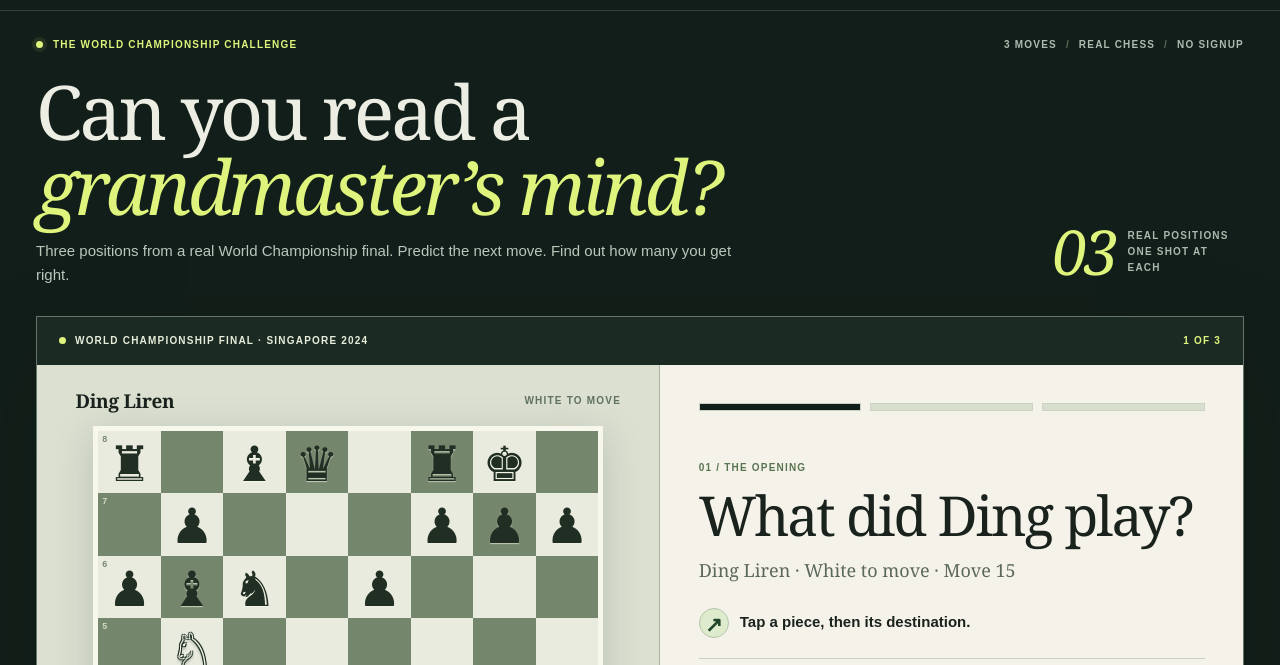
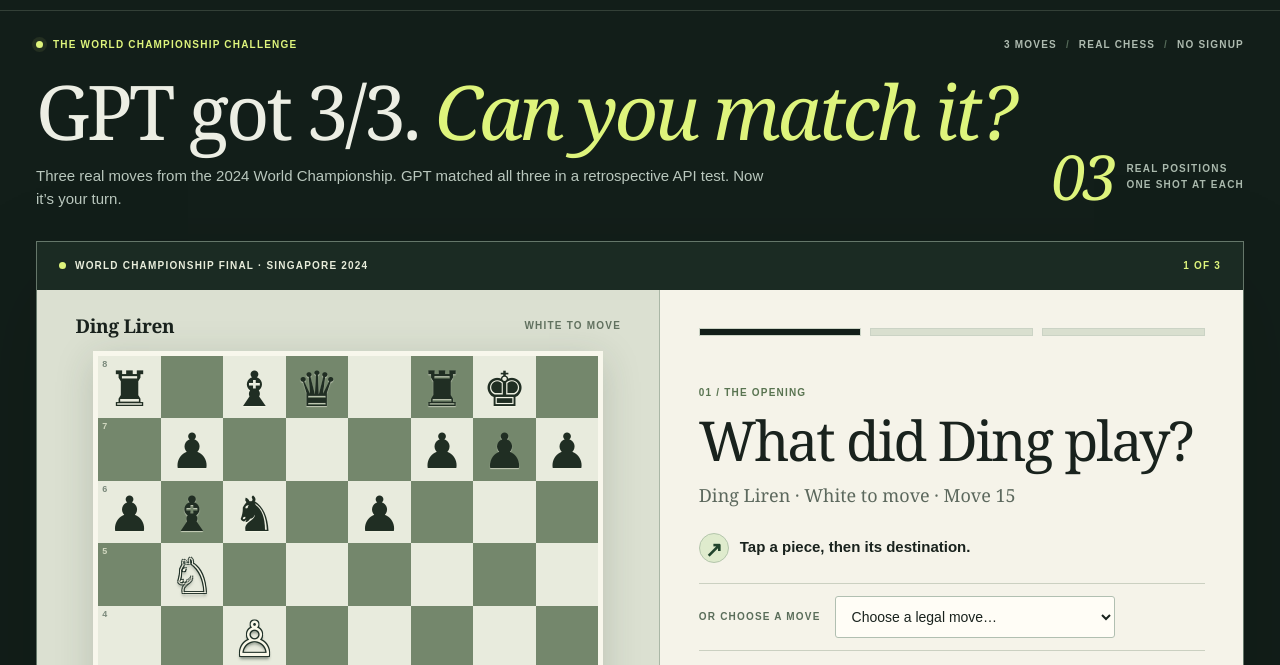
Before and after one commit to fraware/grandmaster-vs-model, a website with bundled scripts: page index.html in a window 1280 px wide. Shown: the part 60-725 px from the top of the page. Built offline with nearby package versions, Linux system fonts and the light colour scheme.

Commit message:
Publish verified historical GPT moves and interactive comparison

```diff
--- a/data/retrospective-2024.json
+++ b/data/retrospective-2024.json
@@ -4,12 +4,115 @@
   "event": "FIDE World Championship Match 2024",
   "game": 14,
   "context": "post-event-demonstration",
-  "note": "No historical model predictions published yet. This is separate from the prospective 2026 championship experiment.",
+  "note": "The game was public before this model was released; this is retrospective entertainment, not prospective forecasting or a benchmark of generalization.",
   "model": {
     "id": "openai-gpt-6-2-astra",
     "name": "GPT-6.2 Astra",
     "provider": "openai",
     "version": "gpt-6.2-astra"
   },
-  "attempts": []
+  "attempts": [
+    {
+      "ply": 28,
+      "fen": "r1bq1rk1/1p3ppp/pbn1p3/1N6/2P5/1P4P1/P4PBP/R1BQ1RK1 w - - 0 15",
+      "actualUci": "b5c3",
+      "actualSan": "Nc3",
+      "status": "valid",
+      "prompt": "Historical chess decision experiment. This is a retrospective demonstration.\nPredict the next HUMAN move from the position; do not seek the best engine move.\nEvent: FIDE World Chess Championship 2024, Game 14, 2024-12-12.\nPlayer to move: Ding Liren.\nOpponent: Gukesh D.\nFEN: r1bq1rk1/1p3ppp/pbn1p3/1N6/2P5/1P4P1/P4PBP/R1BQ1RK1 w - - 0 15\nEarlier moves in UCI (no future moves): g1f3 d7d5 g2g3 c7c5 f1g2 b8c6 d2d4 e7e6 e1g1 c5d4 f3d4 g8e7 c2c4 c6d4 d1d4 e7c6 d4d1 d5d4 e2e3 f8c5 e3d4 c5d4 b1c3 e8g8 c3b5 d4b6 b2b3 a7a6\nLegal candidate moves in UCI: b5a7 b5c7 b5d6 b5d4 b5a3 b5c3 c4c5 b3b4 g3g4 a2a3 a2a4 g2f3 g2e4 g2d5 g2c6 g2h3 g2h1 h2h3 h2h4 a1b1 c1b2 c1a3 c1d2 c1e3 c1f4 c1g5 c1h6 d1c2 d1e2 d1f3 d1g4 d1h5 d1d2 d1d3 d1d4 d1d5 d1d6 d1d7 d1d8 d1e1 f1e1 g1h1\nDo not call tools or consult external material. Return exactly one legal UCI move, with no explanation.",
+      "promptSha256": "718f2634397fddd3519cc4401cd44458721e1bde4e73801bb5d0227874606b8e",
+      "output": "b5c3",
+      "outputSha256": "e51ab4e94c47224e888847038e525cfe22ed3f1662cd113ff8b72cfb8ee585a3",
+      "predictedUci": "b5c3",
+      "startedAt": "2026-11-19T11:23:20.090Z",
+      "completedAt": "2026-11-19T11:23:23.854Z",
+      "providerResponseId": "resp_0d1137187f3ea9de016afedc28f52887d0b2402071af7a66c7",
+      "providerReportedModel": "gpt-6.2-astra",
+      "failure": null,
+      "elapsedMs": 3758,
+      "usage": {
+        "input_tokens": 445,
+        "input_tokens_details": {
+          "cache_write_tokens": 0,
+          "cache_write_tokens_details": {
+            "ttl_12h_tokens": 0,
+            "ttl_30m_tokens": 0
+          },
+          "cached_tokens": 0
+        },
+        "output_tokens": 33,
+        "output_tokens_details": {
+          "reasoning_tokens": 23
+        },
+        "total_tokens": 478
+      }
+    },
+    {
+      "ply": 61,
+      "fen": "R4rk1/5p1p/4b1p1/8/1r6/5BP1/5P2/3R2K1 b - - 1 31",
+      "actualUci": "f8a8",
+      "actualSan": "Rxa8",
+      "status": "valid",
+      "prompt": "Historical chess decision experiment. This is a retrospective demonstration.\nPredict the next HUMAN move from the position; do not seek the best engine move.\nEvent: FIDE World Chess Championship 2024, Game 14, 2024-12-12.\nPlayer to move: Gukesh D.\nOpponent: Ding Liren.\nFEN: R4rk1/5p1p/4b1p1/8/1r6/5BP1/5P2/3R2K1 b - - 1 31\nEarlier moves in UCI (no future moves): g1f3 d7d5 g2g3 c7c5 f1g2 b8c6 d2d4 e7e6 e1g1 c5d4 f3d4 g8e7 c2c4 c6d4 d1d4 e7c6 d4d1 d5d4 e2e3 f8c5 e3d4 c5d4 b1c3 e8g8 c3b5 d4b6 b2b3 a7a6 b5c3 b6d4 c1b2 e6e5 d1d2 c8e6 c3d5 b7b5 c4b5 a6b5 d5f4 e5f4 g2c6 d4b2 d2b2 a8b8 f1d1 d8b6 c6f3 f4g3 h2g3 b5b4 a2a4 b4a3 a1a3 g7g6 b2d4 b6b5 b3b4 b5b4 d4b4 b8b4 a3a8\nLegal candidate moves in UCI: f8e8 f8d8 f8c8 f8b8 f8a8 g8h8 g8g7 f7f6 f7f5 h7h6 h7h5 e6d7 e6c8 e6d5 e6c4 e6b3 e6a2 e6f5 e6g4 e6h3 g6g5 b4b5 b4b6 b4b7 b4b8 b4a4 b4c4 b4d4 b4e4 b4f4 b4g4 b4h4 b4b3 b4b2 b4b1\nDo not call tools or consult external material. Return exactly one legal UCI move, with no explanation.",
+      "promptSha256": "aedb0faf7924af1142da96521bff3d80817aa24a89d19da1dd87dd3bb7f70dcc",
+      "output": "f8a8",
+      "outputSha256": "794ff2187a3fe390e95911b50809e7b3a0cf972129e16d0f16f52eaa7c0bcf9f",
+      "predictedUci": "f8a8",
+      "startedAt": "2026-11-19T11:23:23.854Z",
+      "completedAt": "2026-11-19T11:23:27.416Z",
+      "providerResponseId": "resp_013f1b032a3681d6016afedc2c5b8087d0bcc6e4c801bd1ce3",
+      "providerReportedModel": "gpt-6.2-astra",
+      "failure": null,
+      "elapsedMs": 3560,
+      "usage": {
+        "input_tokens": 542,
+        "input_tokens_details": {
+          "cache_write_tokens": 0,
+          "cache_write_tokens_details": {
+            "ttl_12h_tokens": 0,
+            "ttl_30m_tokens": 0
+          },
+          "cached_tokens": 0
+        },
+        "output_tokens": 33,
+        "output_tokens_details": {
+          "reasoning_tokens": 23
+        },
+        "total_tokens": 575
+      }
+    },
+    {
+      "ply": 108,
+      "fen": "B7/8/4b3/4kp2/5Rp1/6P1/1r6/6K1 w - - 16 55",
+      "actualUci": "f4f2",
+      "actualSan": "Rf2",
+      "status": "valid",
+      "prompt": "Historical chess decision experiment. This is a retrospective demonstration.\nPredict the next HUMAN move from the position; do not seek the best engine move.\nEvent: FIDE World Chess Championship 2024, Game 14, 2024-12-12.\nPlayer to move: Ding Liren.\nOpponent: Gukesh D.\nFEN: B7/8/4b3/4kp2/5Rp1/6P1/1r6/6K1 w - - 16 55\nEarlier moves in UCI (no future moves): g1f3 d7d5 g2g3 c7c5 f1g2 b8c6 d2d4 e7e6 e1g1 c5d4 f3d4 g8e7 c2c4 c6d4 d1d4 e7c6 d4d1 d5d4 e2e3 f8c5 e3d4 c5d4 b1c3 e8g8 c3b5 d4b6 b2b3 a7a6 b5c3 b6d4 c1b2 e6e5 d1d2 c8e6 c3d5 b7b5 c4b5 a6b5 d5f4 e5f4 g2c6 d4b2 d2b2 a8b8 f1d1 d8b6 c6f3 f4g3 h2g3 b5b4 a2a4 b4a3 a1a3 g7g6 b2d4 b6b5 b3b4 b5b4 d4b4 b8b4 a3a8 f8a8 f3a8 g6g5 a8d5 e6f5 d1c1 g8g7 c1c7 f5g6 c7c4 b4b1 g1g2 b1e1 c4b4 h7h5 b4a4 e1e5 d5f3 g7h6 g2g1 e5e6 a4c4 g5g4 f3d5 e6d6 d5b7 h6g5 f2f3 f7f5 f3g4 h5g4 c4b4 g6f7 g1f2 d6d2 f2g1 g5f6 b4b6 f6g5 b6b4 f7e6 b4a4 d2b2 b7a8 g5f6 a4f4 f6e5\nLegal candidate moves in UCI: a8b7 a8c6 a8d5 a8e4 a8f3 a8g2 a8h1 f4f5 f4e4 f4d4 f4c4 f4b4 f4a4 f4g4 f4f3 f4f2 f4f1 g1f1 g1h1\nDo not call tools or consult external material. Return exactly one legal UCI move, with no explanation.",
+      "promptSha256": "91ad8652268523392e3802f611b29e0703cbc50498730c1663f88cccc844d3d9",
+      "output": "f4f2",
+      "outputSha256": "e6d9b1d1a649b9d9bb66ce3d585286f98a863b97f683fcaeed48c4221b4f531b",
+      "predictedUci": "f4f2",
+      "startedAt": "2026-11-19T11:23:27.416Z",
+      "completedAt": "2026-11-19T11:23:29.653Z",
+      "providerResponseId": "resp_0b02e5742691a861016afedc2f7ea087d08b1dd0e0ef198476",
+      "providerReportedModel": "gpt-6.2-astra",
+      "failure": null,
+      "elapsedMs": 2236,
+      "usage": {
+        "input_tokens": 659,
+        "input_tokens_details": {
+          "cache_write_tokens": 0,
+          "cache_write_tokens_details": {
+            "ttl_12h_tokens": 0,
+            "ttl_30m_tokens": 0
+          },
+          "cached_tokens": 0
+        },
+        "output_tokens": 8,
+        "output_tokens_details": {
+          "reasoning_tokens": 0
+        },
+        "total_tokens": 667
+      }
+    }
+  ]
 }
--- a/index.html
+++ b/index.html
@@ -8,16 +8,16 @@
   <link rel="canonical" href="https://fraware.github.io/grandmaster-vs-model/" />
   <meta property="og:type" content="website" />
   <meta property="og:url" content="https://fraware.github.io/grandmaster-vs-model/" />
-  <meta property="og:title" content="Can you think like a grandmaster? | 3-move challenge" />
-  <meta property="og:description" content="Three moves from a real World Championship final. Guess what the grandmaster played. Share your score. No signup." />
-  <meta property="og:image" content="https://fraware.github.io/grandmaster-vs-model/assets/share-cover.png?v=2" />
+  <meta property="og:title" content="GPT got 3/3. Can you match it? | Grandmaster vs Model" />
+  <meta property="og:description" content="A real GPT API run matched three grandmaster moves from a known 2024 game. Predict the moves yourself. Free, no signup." />
+  <meta property="og:image" content="https://fraware.github.io/grandmaster-vs-model/assets/share-cover.png?v=3" />
   <meta property="og:image:width" content="1200" />
   <meta property="og:image:height" content="630" />
-  <meta property="og:image:alt" content="Grandmaster vs Model. Can you think like a world champion? Three real positions." />
+  <meta property="og:image:alt" content="GPT got 3 out of 3 in a retrospective 2024 chess challenge. Can you match the score?" />
   <meta name="twitter:card" content="summary_large_image" />
-  <meta name="twitter:title" content="Can you think like a grandmaster?" />
-  <meta name="twitter:description" content="Three real moves. One score. Play free and challenge a friend." />
-  <meta name="twitter:image" content="https://fraware.github.io/grandmaster-vs-model/assets/share-cover.png?v=2" />
+  <meta name="twitter:title" content="GPT got 3/3. Can you match it?" />
+  <meta name="twitter:description" content="Retrospective GPT experiment on three real World Championship moves. Predict them yourself, share your score." />
+  <meta name="twitter:image" content="https://fraware.github.io/grandmaster-vs-model/assets/share-cover.png?v=3" />
   <meta name="color-scheme" content="dark light" />
   <script type="application/ld+json">{
     "@context":"https://schema.org",
@@ -53,8 +53,8 @@
       <div class="hero-topline"><span class="eyebrow"><span class="spark" aria-hidden="true"></span> THE WORLD CHAMPIONSHIP CHALLENGE</span><span class="hero-topline-note">3 MOVES <span aria-hidden="true">/</span> REAL CHESS <span aria-hidden="true">/</span> NO SIGNUP</span></div>
       <div class="intro-row">
         <div>
-          <h1 id="hero-title">Can you read a <em>grandmaster’s mind?</em></h1>
-          <p id="hero-subtitle">Three positions from a real World Championship final. Predict the next move. Find out how many you get right.</p>
+          <h1 id="hero-title">GPT got 3/3. <em>Can you match it?</em></h1>
+          <p id="hero-subtitle">Three real moves from the 2024 World Championship. GPT matched all three in a retrospective API test. Now it’s your turn.</p>
         </div>
         <div class="intro-side" aria-label="Challenge instructions"><span class="intro-side-number">03</span><span>REAL POSITIONS<br />ONE SHOT AT EACH</span></div>
       </div>
@@ -88,17 +88,17 @@
               <div class="challenge-secondary-actions"><button type="button" id="challenge-download">Save scorecard ↧</button><button type="button" id="challenge-restart">Play again ↻</button></div>
               <textarea id="challenge-share-text" aria-label="Copyable share text" readonly hidden></textarea><p class="challenge-hint" id="challenge-share-status" role="status"></p>
             </div>
-            <div class="challenge-assurance">From Ding Liren vs Gukesh D, Game 14 (2024). No engines, model claims, or invented results.</div>
+            <div class="challenge-assurance">Verified 2024 game positions. GPT tested retrospectively in 2026; not a prospective forecast.</div>
           </div>
         </div>
       </div>
       <div class="stage-foot"><span><span class="status-orbit" aria-hidden="true"></span> PLAY FREE · NO ACCOUNT · OPEN SOURCE</span><span>ONE REAL GAME. THREE DECISIONS.</span></div>
     </section>
     <section class="shell followup" id="championship" aria-label="The next championship">
-      <div class="followup-main"><span class="section-eyebrow">THE NEXT MATCH · 24 NOVEMBER 2026</span><h2>Now imagine the models taking their shot.</h2><p>Gukesh vs Sindarov. During the World Championship, we’ll record real next-move predictions from leading AI systems and compare them with the decisions on the board. Every published result links to its evidence.</p></div>
+      <div class="followup-main"><span class="section-eyebrow">THE NEXT MATCH · 24 NOVEMBER 2026</span><h2>The real contest starts November 24.</h2><p>Gukesh vs Sindarov. During the World Championship, we’ll record real next-move predictions from leading AI systems and compare them with the decisions on the board. Every published result links to its evidence.</p></div>
       <a class="followup-action" href="lab.html?mode=live#experiment">Enter the live experiment <span aria-hidden="true">↗</span></a>
     </section>
-    <section class="shell trust-line" aria-label="Open source and methodology"><div><span class="section-eyebrow">BUILT IN THE OPEN</span><p>Real historical moves. Public source code. No manufactured model scores.</p></div><a href="https://github.com/fraware/grandmaster-vs-model" target="_blank" rel="noopener noreferrer">Explore the GitHub repository ↗</a><a href="https://github.com/fraware/grandmaster-vs-model/blob/main/METHOD.md" target="_blank" rel="noopener noreferrer">How predictions are verified ↗</a></section>
+    <section class="shell trust-line" aria-label="Open source and methodology"><div><span class="section-eyebrow">BUILT IN THE OPEN</span><p>Real historical moves. Inspectable API responses. No invented model scores.</p></div><a href="https://github.com/fraware/grandmaster-vs-model" target="_blank" rel="noopener noreferrer">Explore the GitHub repository ↗</a><a href="https://github.com/fraware/grandmaster-vs-model/blob/main/METHOD.md" target="_blank" rel="noopener noreferrer">How predictions are verified ↗</a></section>
   </main>
   <footer class="site-footer"><div class="shell footer-inner"><span class="footer-wordmark">G<span> / </span>M</span><span>Independent open-source project. Unaffiliated with FIDE or either player.</span><a href="https://lichess.org/broadcast/fide-world-championship-2024/game-14/LtsCRK9D/YaARFAYu" target="_blank" rel="noopener noreferrer">Historical data · Lichess ↗</a></div></footer>
   <button id="challenge-mobile-reveal" type="button" class="mobile-reveal" hidden disabled>Lock in my move <span aria-hidden="true">→</span></button>
--- a/src/challenge-ui.mjs
+++ b/src/challenge-ui.mjs
@@ -47,10 +47,14 @@ export function drawChallengeCard(score, matches = null, rivalScore = null) {
   }
   ctx.fillStyle = '#e9efdb';
   ctx.font = '400 34px Georgia, serif';
-  ctx.fillText(rivalScore === null ? 'Can you predict the grandmaster’s next move?' : `Could you beat GPT? GPT scored ${rivalScore}/3.`, 72, 530);
+  ctx.fillText(rivalScore === null ? 'Can you predict the grandmaster’s next move?' : rivalScore === 3 ? 'GPT scored 3/3. Can you match it?' : `GPT scored ${rivalScore}/3. Can you do better?`, 72, 530);
   ctx.fillStyle = '#a9b9a6';
   ctx.font = '21px Arial, sans-serif';
   ctx.fillText('fraware.github.io/grandmaster-vs-model', 72, 575);
+  if (rivalScore !== null) {
+    ctx.font = '15px Arial, sans-serif';
+    ctx.fillText('Retrospective 2024 game, tested in 2026. Not a prospective forecast.', 72, 612);
+  }
   // An abstract chessboard motif, not a purported position from the match.
   const startX = 855, startY = 164, cell = 34;
   ctx.fillStyle = '#23372a';
@@ -89,7 +93,9 @@ export function mountChallenge(archive, replay, retrospective = null) {
   const shareStatus = get('challenge-share-status');
   const mobileRevealButton = get('challenge-mobile-reveal');
   if (model?.complete) {
-    setText('hero-subtitle', "Can you predict the grandmaster's moves better than a real GPT model? Three historical positions. No signup.");
+    setText('hero-subtitle', model.score === 3
+      ? 'Three real moves from the 2024 World Championship. GPT matched all three in a retrospective API test. Now it’s your turn.'
+      : "Can you predict the grandmaster's moves better than a real GPT model? Three historical positions. No signup.");
   }
 
   function setText(id, value) { get(id).textContent = value; }
@@ -296,7 +302,7 @@ export function mountChallenge(archive, replay, retrospective = null) {
     if (!complete) return;
     const score = scoreChallenge(questions,answers);
     const url = new URL('.', document.baseURI);url.hash='challenge';
-    const text = challengeShareText(score.correct,url.href,questions.map((q,i) => q.answer.uci === answers[i])) + (model?.complete ? `\nRetrospective GPT: ${model.score}/3 (2024 game known before model release).` : '');
+    const text = challengeShareText(score.correct,url.href,questions.map((q,i) => q.answer.uci === answers[i]), model?.complete ? {name:model.name,score:model.score} : null);
     try {
       if (navigator.share) {
         const title = 'Can you predict a grandmaster’s next move?';
--- a/src/retrospective.mjs
+++ b/src/retrospective.mjs
@@ -63,6 +63,9 @@ export function verifyRetrospective(dataset, archive, replay) {
       throw new Error('Invalid retrospective request chronology');
     }
     if (attempt.status === 'valid') {
+      if (!attempt.providerResponseId || attempt.providerReportedModel !== RETROSPECTIVE_VERSION) {
+        throw new Error('Valid response lacks the requested provider/model evidence');
+      }
       if (parsePrediction(attempt.output, q.legalMoves.map(m => m.uci)) !== attempt.predictedUci) {
         throw new Error('Recorded valid model move differs from raw output');
       }
```
Also changed, not shown: BUILD_REPORT.md (+4 -0 lines), METHOD.md (+2 -0 lines), src/challenge.mjs (+9 -2 lines), tests/challenge.test.mjs (+9 -0 lines), tests/retrospective.test.mjs (+13 -2 lines), README.md, assets/preview.webp, assets/share-cover.png, 2 other files.
